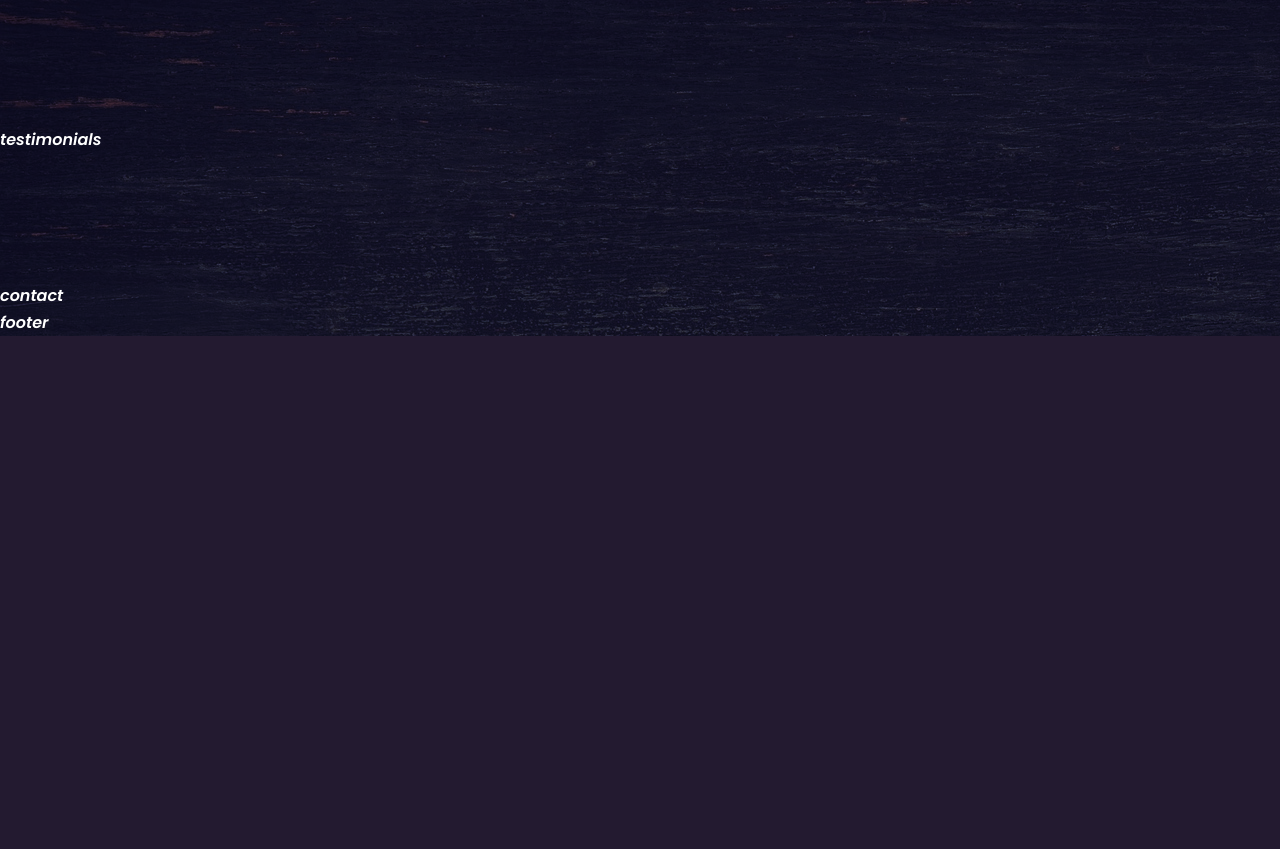
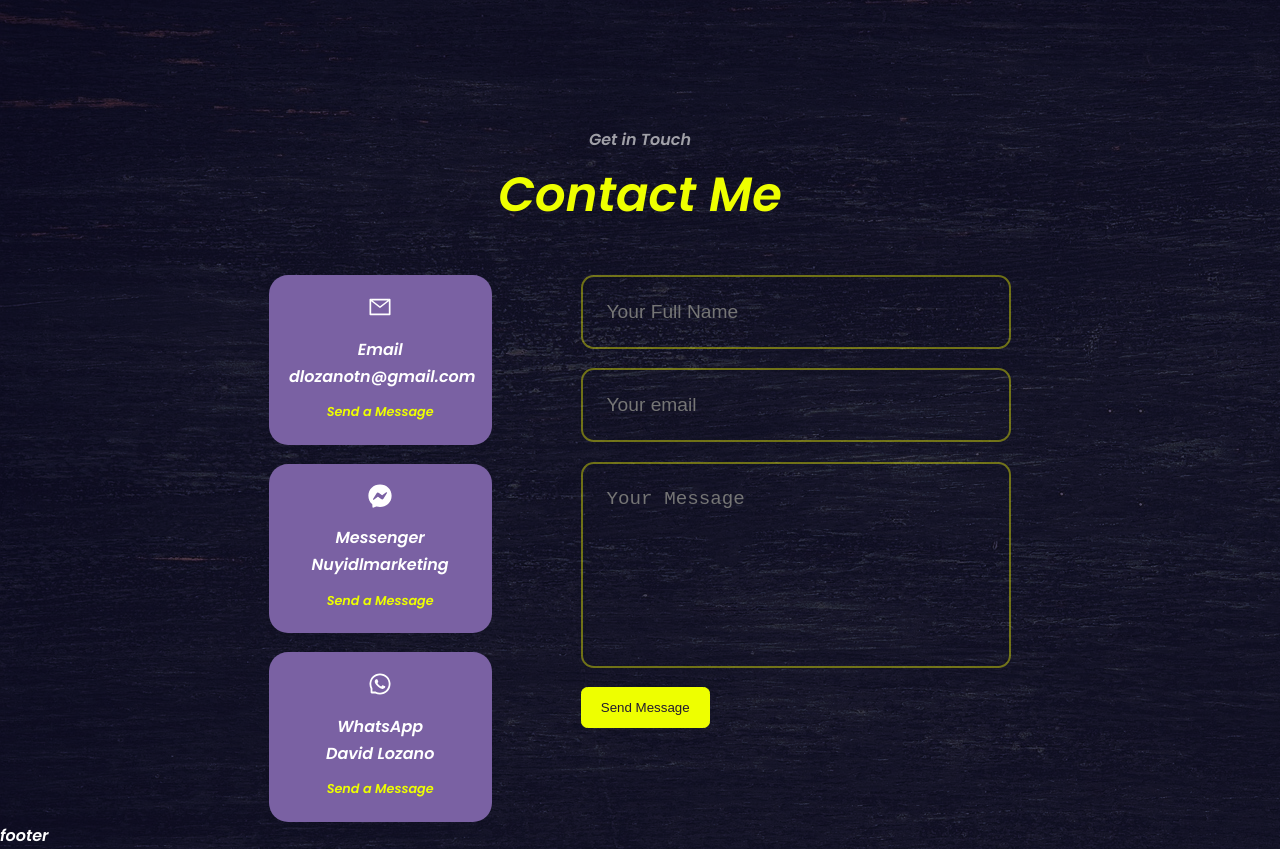
Before and after one commit to dlozanotn/react-portfolio-website, a React (Create React App) app: page / in a window 1280 px wide. Shown: the part 5160-6009 px from the top of the page. Before the commit the page ends 5496 px from the top, so only its background shows below. Built offline with nearby package versions, Linux system fonts and the light colour scheme.

Commit message:
contact ok

```diff
--- a/src/App.jsx
+++ b/src/App.jsx
@@ -5,7 +5,6 @@ import About from './components/about/about'
 import Experience from './components/experience/experience'
 import Services from './components/services/services'
 import Portfolio from './components/portfolio/portfolio'
-import Testimonials from './components/testimonials/testimonials'
 import Contact from './components/contact/contact'
 import Footer from './components/footer/footer'
 
@@ -18,7 +17,6 @@ const App = () => {
         <Experience />
         <Services />
         <Portfolio />
-        <Testimonials />
         <Contact />
         <Footer />
     </>
--- a/src/components/contact/contact.css
+++ b/src/components/contact/contact.css
@@ -0,0 +1,75 @@
+.container.contact_container{
+    width: 58%;
+    display: grid;
+    grid-template-columns: 30% 58%;
+    gap: 12%;
+}
+
+.contact_options{
+    display: flex;
+    flex-direction: column;
+    gap: 1.2rem;
+}
+
+.contact_option{
+    background: var(--color-bg-variant);
+    padding: 1.2rem;
+    border-radius: 1.2rem;
+    text-align: center;
+    border: 1px solid transparent;
+    transition: var(--transition);
+}
+
+.contact_option:hover{
+    background: transparent;
+    border-color: var(--color-primary-variant);
+}
+
+.contact-icon{
+    font-size: 1.5rem;
+    margin-bottom: 0.5rem;
+}
+
+.contact_option a{
+    margin-top: 0.7rem;
+    display: inline-block;
+    font-size: 0.8rem;
+}
+
+
+/*Form*/
+
+form {
+ display: flex;
+ flex-direction: column;
+ gap: 1.2rem;
+}
+
+input,textarea{
+    width: 100%;
+    padding: 1.5rem;
+    border-radius: 0.8rem;
+    background: transparent;
+    border: 2px solid var(--color-primary-variant);
+    resize: none;
+    color: var(--color-white);
+    font-size: 1.2rem;
+
+}
+
+/*tablets*/
+@media screen and (max-width: 1024px){
+    .container.contact_container{
+        grid-template-columns: 1fr;
+        gap: 2rem;
+    }
+}
+
+
+/*smarthphone*/
+
+@media screen and (max-width: 600px){
+    .container.contact_container{
+       width: var(--container-width-sm);
+    }
+}
--- a/src/components/contact/contact.jsx
+++ b/src/components/contact/contact.jsx
@@ -1,9 +1,48 @@
 import React from 'react'
 import './contact.css'
+import {AiOutlineMail} from 'react-icons/ai'
+import {FaFacebookMessenger} from 'react-icons/fa'
+import {AiOutlineWhatsApp} from 'react-icons/ai'
+
 
 const contact = () => {
   return (
-    <section id='contact'>contact</section>
+    <section id='contact'>
+      <h5>Get in Touch</h5>
+      <h2>Contact Me</h2>
+
+      <div className="container contact_container">
+        <div className="contact_options">
+          <article className="contact_option">
+              <AiOutlineMail className='contact-icon' />
+              <h4>Email</h4>
+              <h5>dlozanotn@gmail.com</h5>
+              <a href="mailto:dlozanotn@gmail.com">Send a Message</a>
+          </article>
+
+          <article className="contact_option">
+              <FaFacebookMessenger className='contact-icon'/>
+              <h4>Messenger</h4>
+              <h5>Nuyidlmarketing</h5>
+              <a href="https://m.me/nuyidlmarketing">Send a Message</a>
+          </article>
+
+          <article className="contact_option">
+              <AiOutlineWhatsApp className='contact-icon'/>
+              <h4>WhatsApp</h4>
+              <h5>David Lozano</h5>
+              <a href="https://api.whatsapp.com/send?phone+527821682588">Send a Message</a>
+          </article>
+        </div>
+           {/*Contac left ends */}
+        <form action="">
+            <input type="text" name='name' placeholder='Your Full Name' required />
+            <input type="email" name="email" placeholder='Your email' required />
+            <textarea name="message" rows="7" placeholder='Your Message' required></textarea>
+            <button type='submit' className='btn btn-primary'>Send Message</button>
+        </form>
+      </div>
+    </section>
   )
 }
 
--- a/src/components/portfolio/portfolio.jsx
+++ b/src/components/portfolio/portfolio.jsx
@@ -84,7 +84,7 @@ const portfolio = () => {
                 </div>
                 <h3>{title}</h3>
                 <div className="portfolio_item-cta">
-                    <a href={demo} className='btn btn-primary'  target='_blank'>Live Demo</a>
+                    <a href={demo} className='btn btn-primary'>Live Demo</a>
                 </div>
           </article>
             )
--- a/src/components/testimonials/testimonials.jsx
+++ /dev/null
@@ -1,10 +0,0 @@
-import React from 'react'
-import './testimonials.css'
-
-const testimonials = () => {
-  return (
-    <section id='testimonials'>testimonials</section>
-  )
-}
-
-export default testimonials
```
Also changed, not shown: src/components/testimonials/testimonials.css (deleted).
